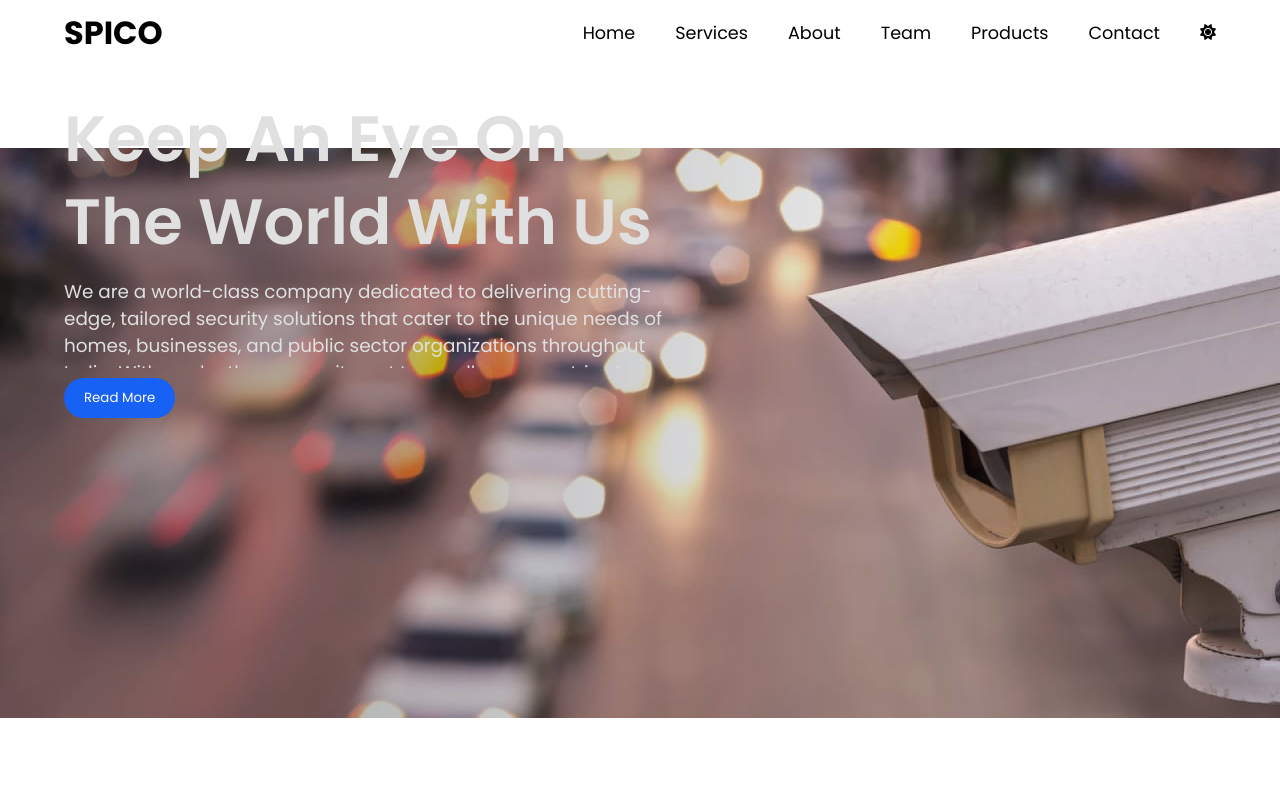
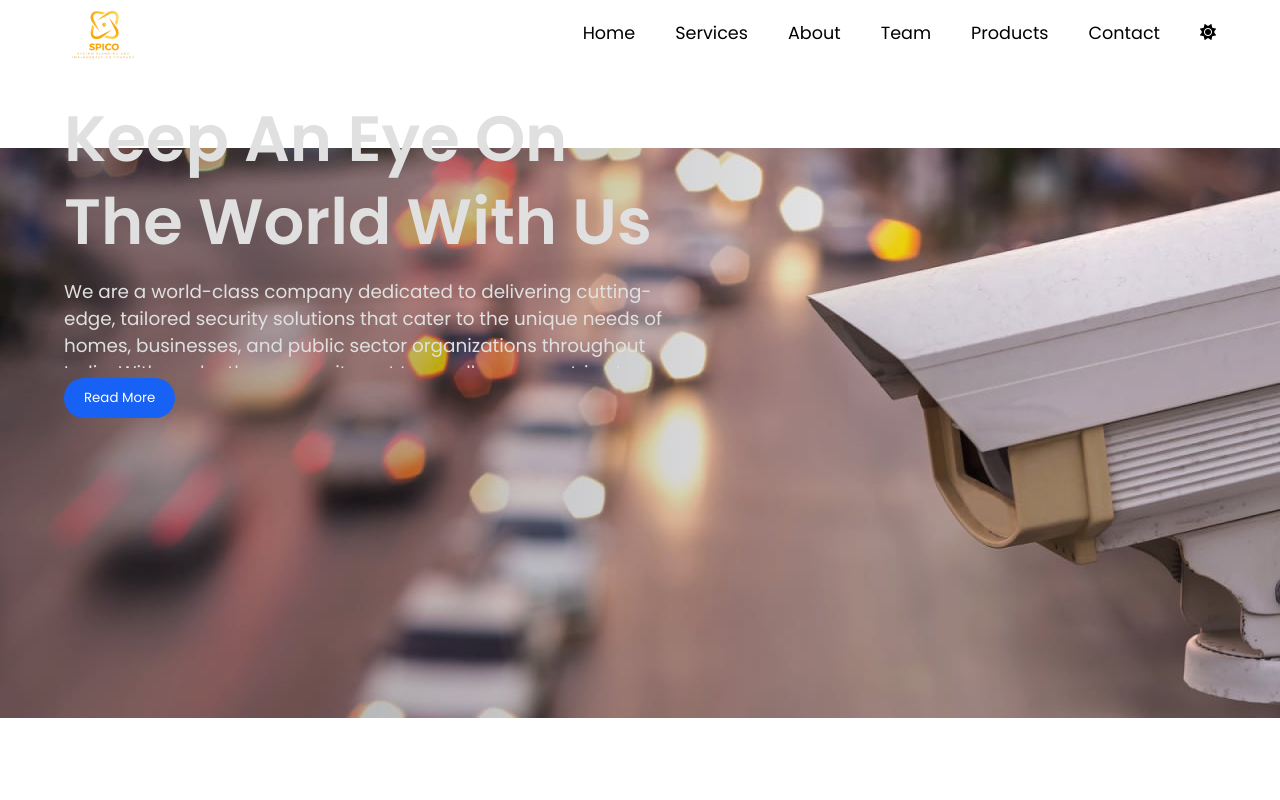
Before and after one commit to AyushGupta4946/CCTV, a plain HTML site: page index.html in a window 1280 px wide. Shown: the top 800 px of the page. Drawn offline with Linux system fonts and the light colour scheme.

Commit message:
added logo

```diff
--- a/css/style.css
+++ b/css/style.css
@@ -52,6 +52,18 @@ body {
   padding: 1rem 4rem;
   position: sticky;
 }
+
+.header .logo {
+  display: flex;
+  align-items: center;
+  justify-content: center;
+  width: 80px;
+}
+.logo img {
+  width: 100%;
+  mix-blend-mode: color-burn;
+}
+
 .hamburger {
   display: none;
 }
--- a/index.html
+++ b/index.html
@@ -14,7 +14,7 @@
     <div id="main">
         <header class="header">
             <div class="logo">
-                <h1>SPICO</h1>
+                <img src="./assets/spico-logo.png" alt="">
             </div>
             <div class="hamburger">
                 <i class="fa-solid fa-bars"></i>
```
Also changed, not shown: assets/spico-logo.png (added).
